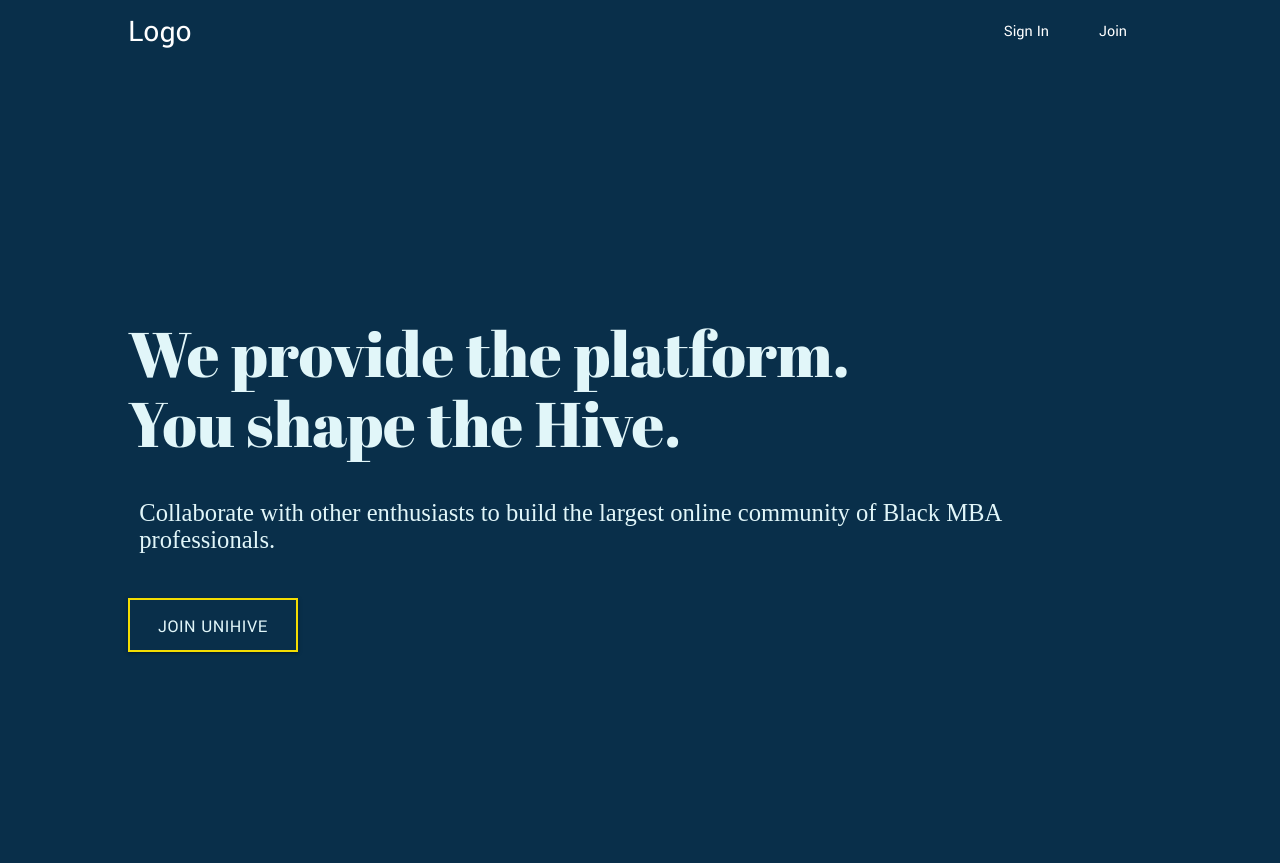
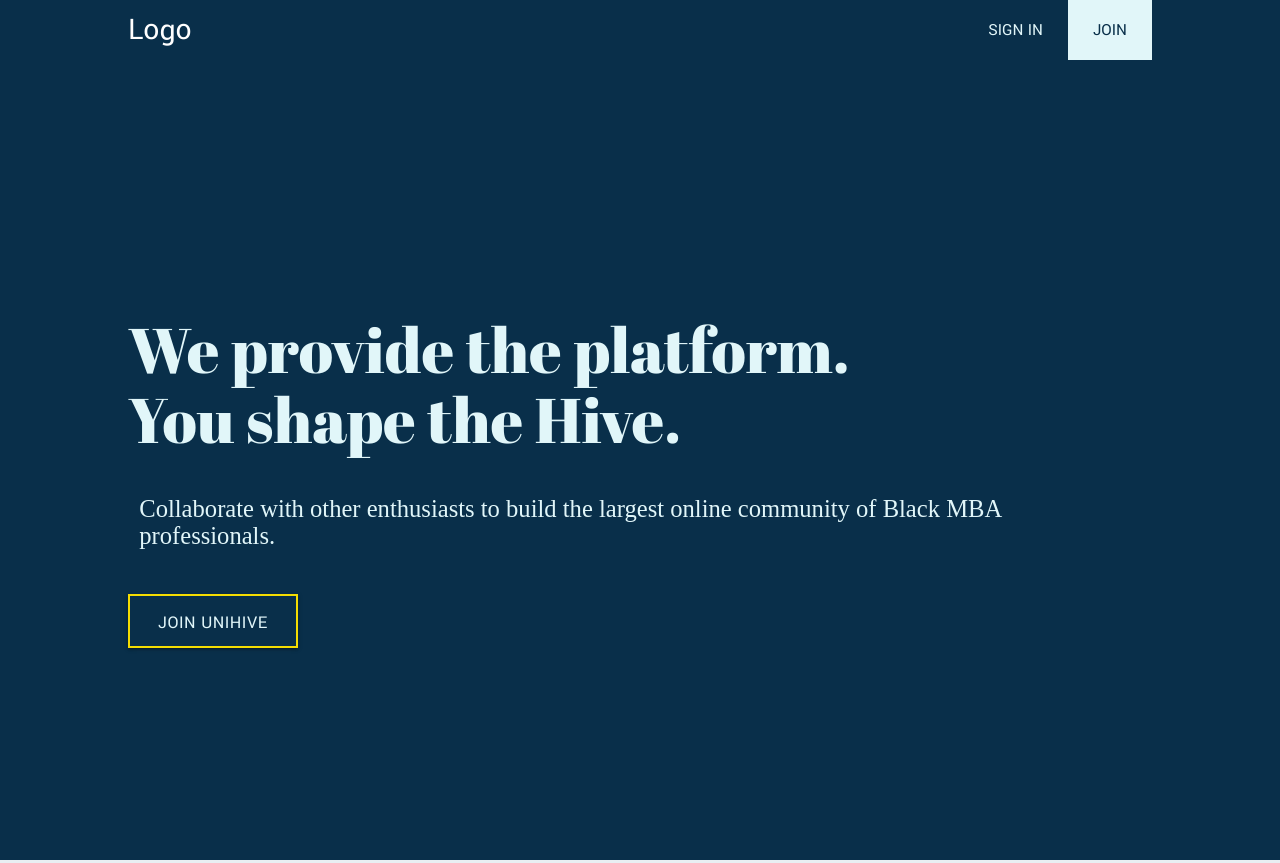
Before and after one commit to bdep90/unihive-app, a PHP site: page / in a window 1280 px wide. Shown: the top 863 px of the page. Run offline with PHP 8.4, Linux system fonts and the light colour scheme; some libraries are stand-ins or nearby versions; some web fonts are replaced.

Commit message:
styling nav links

```diff
--- a/css/style.css
+++ b/css/style.css
@@ -101,7 +101,9 @@ a:focus {
 /* Nav */
 nav ul a {
 	padding: 0 25px;
-	font-size: 16px;
+	font-size: 17px;
+	color: #E1F6F9;
+	text-transform: uppercase;
 }
 
 nav ul a:hover,
@@ -110,16 +112,16 @@ nav ul a:focus {
 	background-color: #092F4A;
 }
 
-nav .primary {
-
+nav a.primary {
+	color: #092F4A;
+	background-color: #E1F6F9;
 }
 
 nav a.primary:hover,
 nav a.primary:active,
 nav a.primary:focus {
-	color: #092F4A;
-	background-color: #E1F6F9;
-	/*border: 2px inset #F4DD02;*/
+	color: #E1F6F9;
+	background-color: #092F4A;
 }
 
 /* Hero */
@@ -213,3 +215,11 @@ h6.newsletter {
 		width: 80%;
 	}
 }
+
+@media only screen and (min-width: 601px) {
+
+	nav, nav .nav-wrapper i, nav a.sidenav-trigger, nav a.sidenav-trigger i {
+		height: 60px;
+		line-height: 60px;
+	}
+}
```
